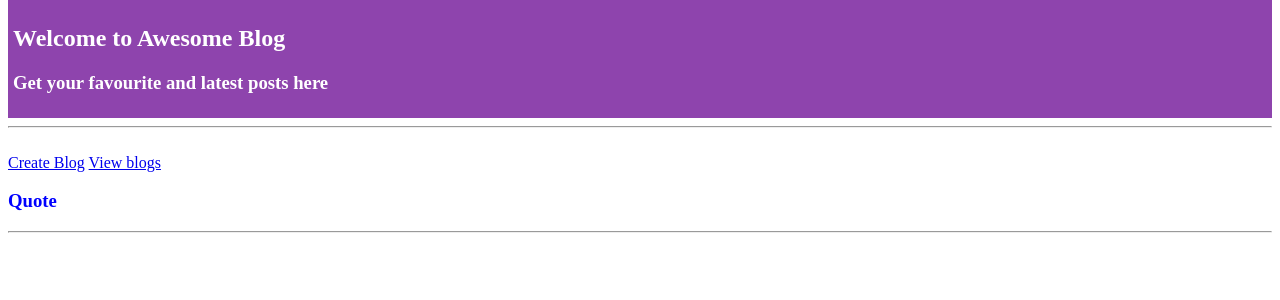
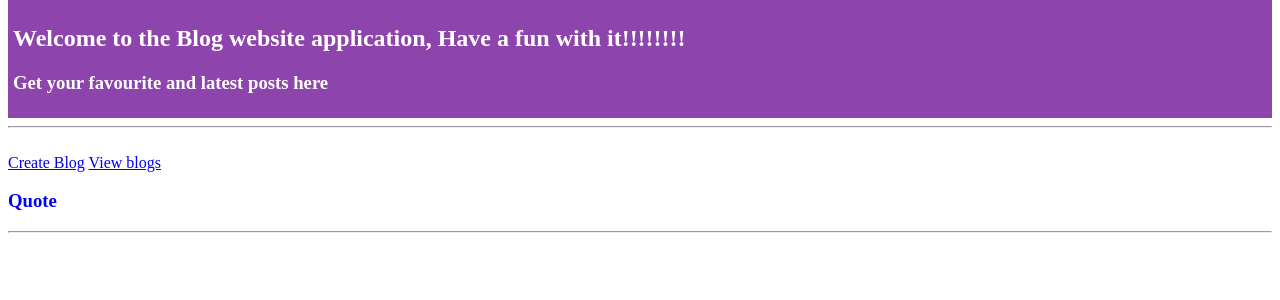
Before and after one commit to jepkess/blogApp, a Flask app: page / in a window 1280 px wide. Shown: the part 80-380 px from the top of the page. Run offline with Flask 2, Linux system fonts and the light colour scheme; data that the repository does not hold is empty; some libraries are stand-ins or nearby versions.

```diff
--- a/app/templates/home.html
+++ b/app/templates/home.html
@@ -9,7 +9,7 @@
 
 <div class="jumbotron text-center" style= "background-color: #8E44AD; color:white; padding: 5px;">
 
-  <h2>Welcome to Awesome Blog</h2>
+  <h2>Welcome to the Blog website application, Have a fun with it!!!!!!!!</h2>
   <h3>Get your favourite and latest posts here</h3>
 </div>
     <div class="container">
```
